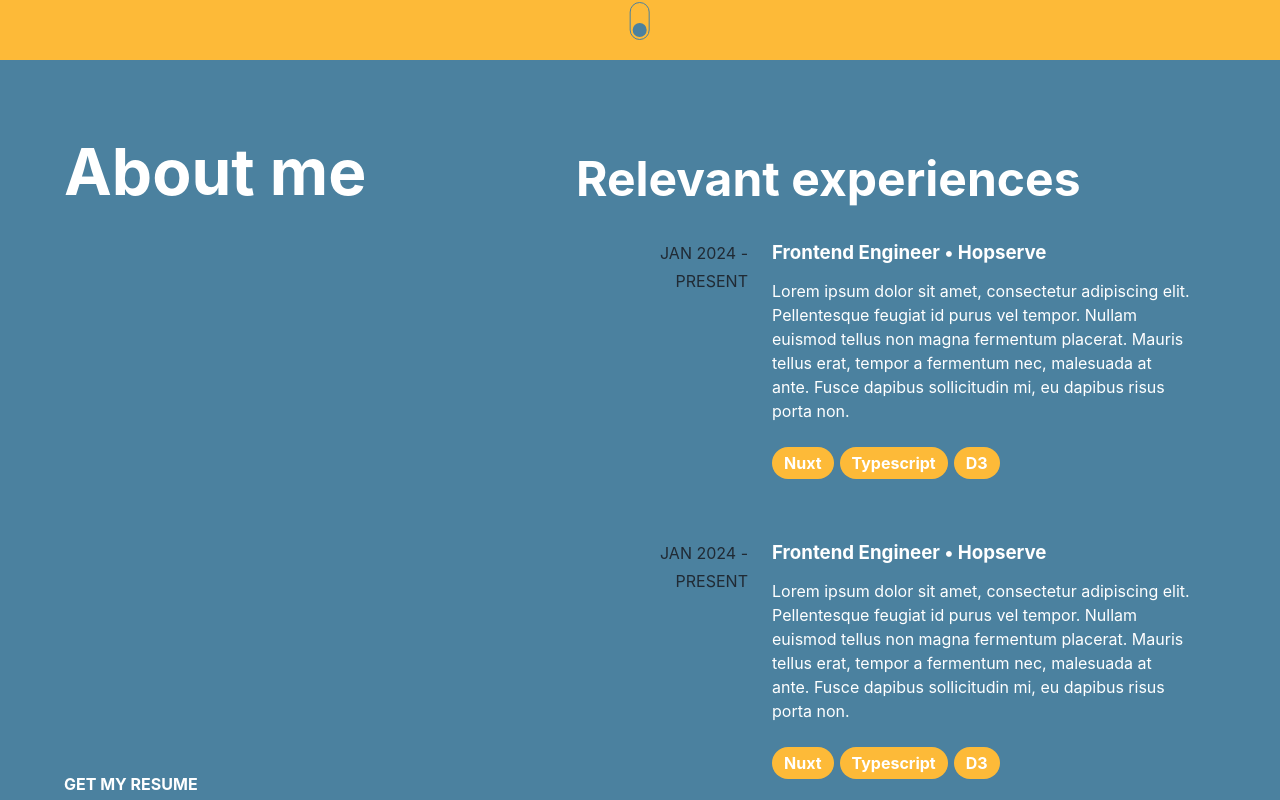
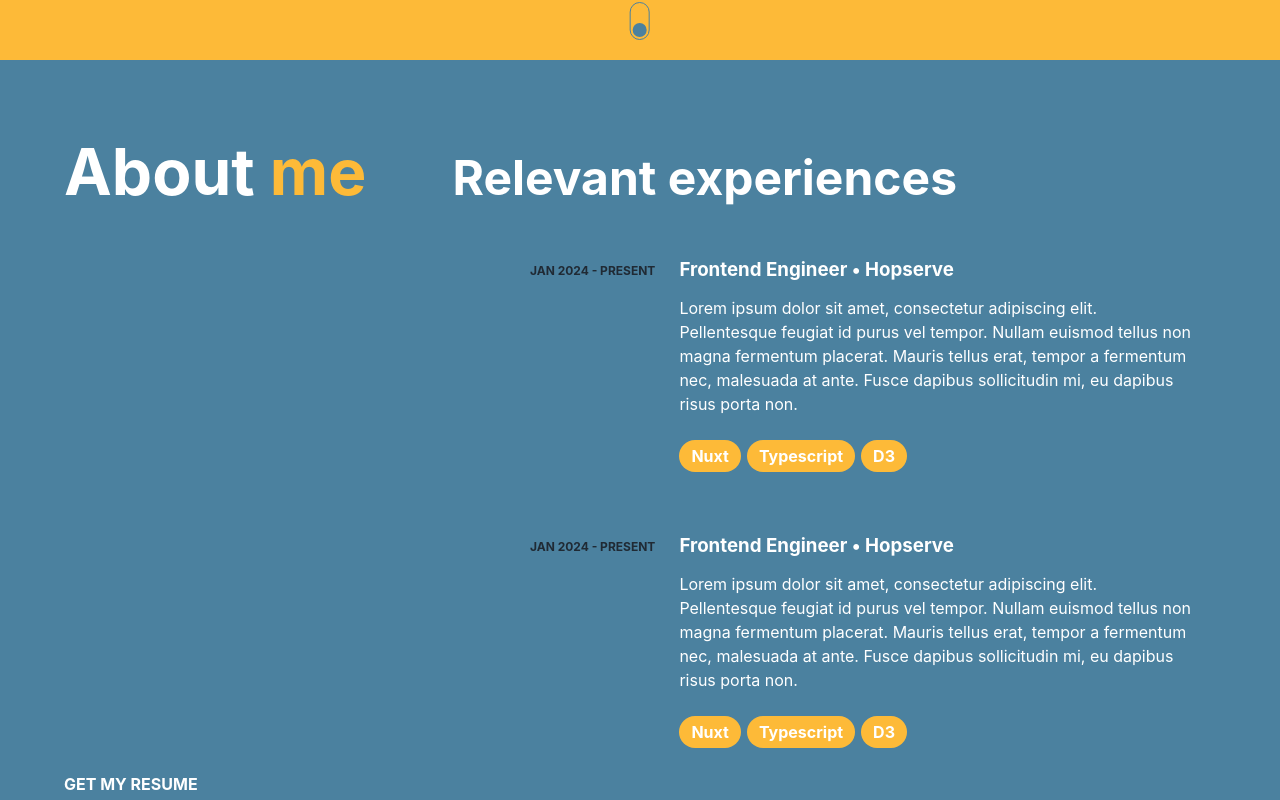
Before and after one commit to balzacbdmt/portfolio-2024, a React (Vite) app: page / in a window 1280 px wide. Shown: the part 740-1540 px from the top of the page. Built offline with nearby package versions, Linux system fonts and the light colour scheme.

Commit message:
Fix about me section layout

```diff
--- a/src/components/features/about/About.module.scss
+++ b/src/components/features/about/About.module.scss
@@ -3,23 +3,42 @@
 .about {
   position: relative;
   background-color: $blue_light;
-  padding: 4rem;
-  height: calc(100vh - 8rem);
+  height: fit-content;
+  display: flex;
+  justify-content: space-between;
+  padding: 0 4rem;
 
-  > h1, h2 {
+  > .leftColumn {
+    position: sticky;
+    top: 0;
+    left: 0;
+    width: 100%;
+    align-self: flex-start;
+    padding: 4rem 0;
+    display: flex;
+    flex-direction: column;
+    justify-content: space-between;
+    height: calc(100vh - 8rem);
     color: $white;
+
+    > h1 > span {
+      color: $yellow;
+    }
+
+    > .socials > a {
+      cursor: pointer;
+      @extend .uppercase;
+      font-weight: bold;
+    }
   }
 
   > .content {
-    position: absolute;
-    right: 0;
-    left: 0;
-    top: 0;
-    padding-top: 5.2rem; // TODO clean way to do that
-    padding-right: 4rem;
-    height: calc(100vh - 5.2em);
-    padding-left: calc(50vw - 4rem);
-    overflow-y: auto;
+    padding: 4rem 0;
+
+    > h2 {
+      color: $white;
+      line-height: 108px;
+    }
 
     > .row {
       display: grid;
@@ -35,7 +54,9 @@
 
       > .date {
         margin: 0;
-        line-height: 28px;
+        font-size: 12px;
+        font-weight: bold;
+        line-height: 30px;
         text-align: right;
         @extend .uppercase;
         color: $blue;
@@ -43,7 +64,6 @@
 
       h2 {
         line-height: 34px;
-        // color: $blue;
       }
 
       p {
@@ -55,26 +75,13 @@
         gap: 6px;
 
         .pill {
-            background-color: $yellow;
-            padding: 4px 12px;
-            border-radius: 20px;
-            color: $white;
-            font-weight: bold;
+          background-color: $yellow;
+          padding: 4px 12px;
+          border-radius: 20px;
+          color: $white;
+          font-weight: bold;
         }
       }
     }
   }
-
-  >.bottomLeftContainer {
-    position: absolute;
-    left: 4rem;
-    bottom: 4rem;
-
-    > a {
-        cursor: pointer;
-        @extend .uppercase;
-        color: $white;
-        font-weight: bold;
-    }
-  }
 }
--- a/src/components/features/about/About.tsx
+++ b/src/components/features/about/About.tsx
@@ -4,7 +4,16 @@ import styles from "./About.module.scss";
 const About = forwardRef<HTMLElement>((_props, ref) => {
   return (
     <section ref={ref} className={styles.about}>
-      <h1>About me</h1>
+      <div className={styles.leftColumn}>
+        <h1>About&nbsp;<span>me</span></h1>
+        <div className={styles.socials}>
+          <a>Get my resume</a>
+          {/* Github icon */}
+          {/* Linkedin icon */}
+          {/* Instagram icon */}
+          {/* Mail icon */}
+        </div>
+      </div>
       <div className={styles.content}>
         <h2>Relevant experiences</h2>
         {/* TODO Should be a component that import data from a JSON */}
@@ -19,6 +28,7 @@ const About = forwardRef<HTMLElement>((_props, ref) => {
               fermentum nec, malesuada at ante. Fusce dapibus sollicitudin mi,
               eu dapibus risus porta non.
             </p>
+            {/* TODO: Shoud be a shared component */}
             <div className={styles.pillContainer}>
               <p className={styles.pill}>Nuxt</p>
               <p className={styles.pill}>Typescript</p>
@@ -63,13 +73,6 @@ const About = forwardRef<HTMLElement>((_props, ref) => {
           </div>
         </div>
       </div>
-      <div className={styles.bottomLeftContainer}>
-        <a>Get my resume</a>
-        {/* Github icon */}
-        {/* Linkedin icon */}
-        {/* Instagram icon */}
-        {/* Mail icon */}
-      </div>
     </section>
   );
 });
```
Lines whose indentation alone changed are shown as unchanged.
